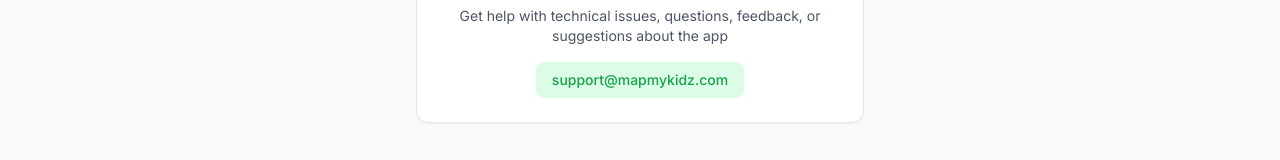
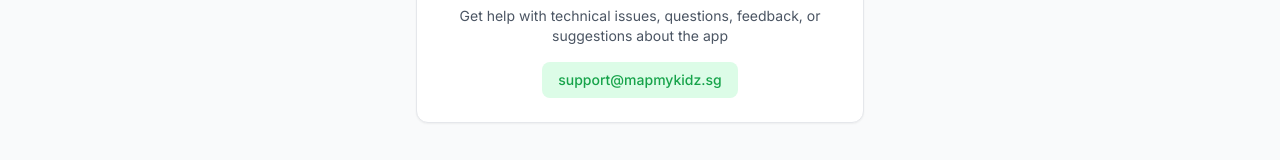
Before and after one commit to mapmykidz/Mapmykidz, a React (Vite) app: page /contact in a window 1280 px wide. Shown: the part 464-624 px from the top of the page. Built offline with nearby package versions, Linux system fonts and the light colour scheme.

Commit message:
feat: Update email address to support@mapmykidz.sg
- Update contact page email and mailto link
- Update SEO metadata email reference
- Update README documentation email
- Add comprehensive requirements document for hosting team

```diff
--- a/src/pages/ContactPage.tsx
+++ b/src/pages/ContactPage.tsx
@@ -40,8 +40,8 @@
       icon: Mail,
       title: 'Email Support',
       description: 'Get help with technical issues, questions, feedback, or suggestions about the app',
-      contact: 'support@mapmykidz.com',
-      action: 'mailto:support@mapmykidz.com',
+      contact: 'support@mapmykidz.sg',
+action: 'mailto:support@mapmykidz.sg',
       color: 'from-primary-500 to-primary-600',
       bgColor: 'bg-primary-100',
       iconColor: 'text-primary-600'
--- a/src/utils/seo.ts
+++ b/src/utils/seo.ts
@@ -25,7 +25,7 @@
   contactPoint: {
     "@type": "ContactPoint",
     contactType: "customer service",
-    email: "support@mapmykidz.com",
+    email: "support@mapmykidz.sg",
     availableLanguage: "English"
   }
 });
```
Also changed, not shown: 2 other files (tests, documents, lock files or other folders).
